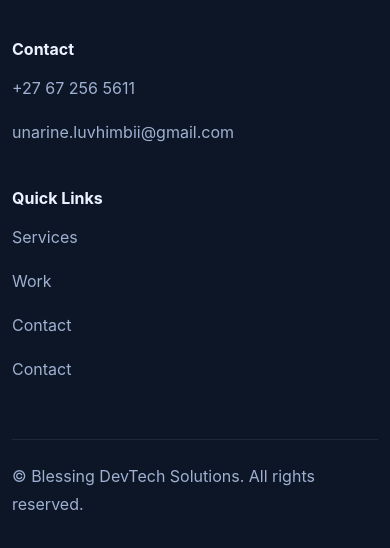
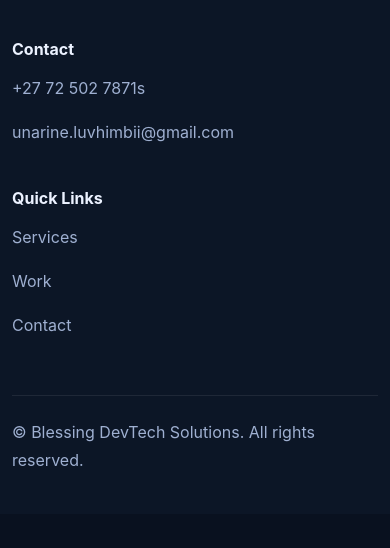
Before and after one commit to UnarineL/Bdt-agency-site, a plain HTML site: page bdt-agency-site-v/pricing.html in a window 390 px wide. Shown: the part 3966-4514 px from the top of the page. After the commit the page ends 4480 px from the top, so only its background shows below. Drawn offline with Linux system fonts and the light colour scheme.

Commit message:
Update contact phone number in pricing.html

```diff
--- a/bdt-agency-site-v/pricing.html
+++ b/bdt-agency-site-v/pricing.html
@@ -190,14 +190,13 @@
       </div>
       <div>
         <h4>Contact</h4>
-        <p><a href="tel:+27672565611">+27 67 256 5611</a></p>
+        <p><a href="tel:+27725027871">+27 72 502 7871s</a></p>
         <p><a href="mailto:unarine.luvhimbii@gmail.com">unarine.luvhimbii@gmail.com</a></p>
       </div>
       <div>
         <h4>Quick Links</h4>
         <p><a href="services.html">Services</a></p>
         <p><a href="work.html">Work</a></p>
-        <p><a href="contact.html">Contact</a></p>
         <p><a href="contact.html">Contact</a></p>
       </div>
     </div>
```
